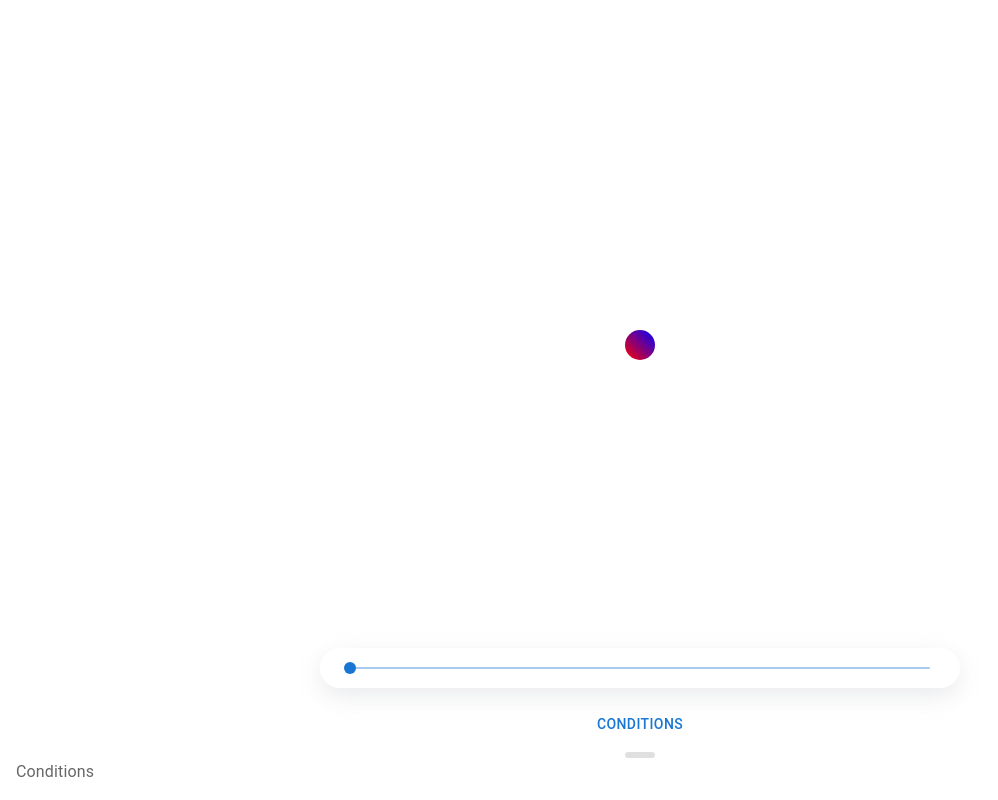
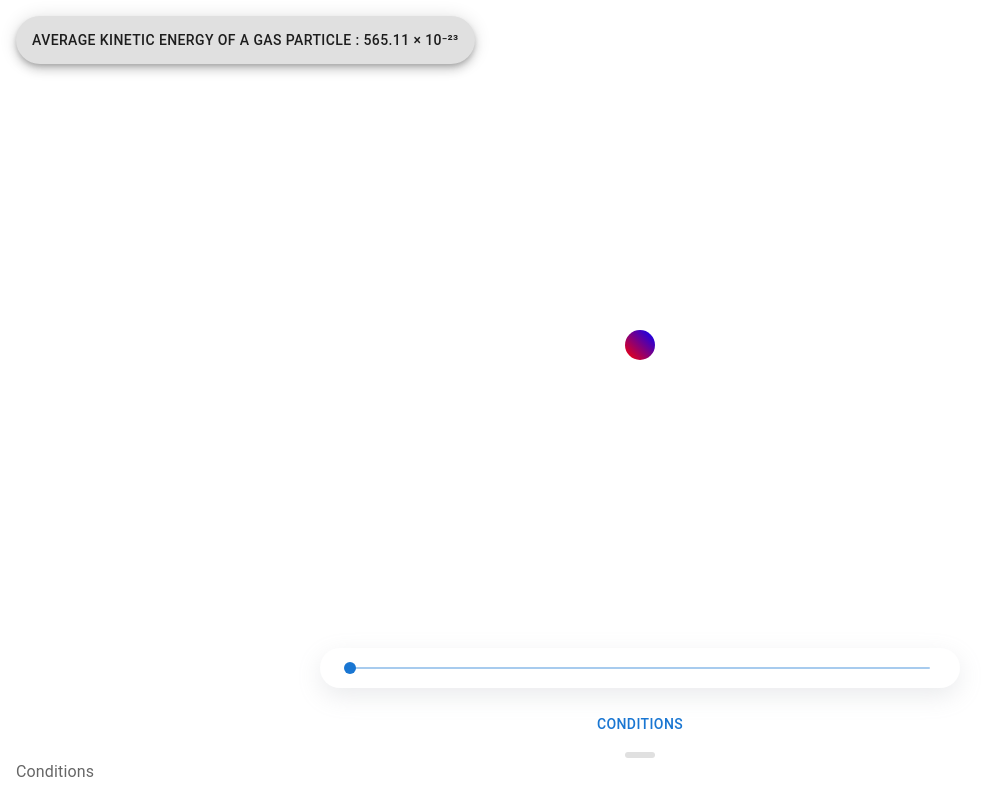
Before and after one commit to woohyunjng/PV-nRT, a React (Vite) app: page / in a window 1280 px wide. Shown: the whole page, without its empty margins (0-998 px from the left). Built offline with nearby package versions, Linux system fonts and the light colour scheme.

Commit message:
feat: kinetic energy

```diff
--- a/src/App.jsx
+++ b/src/App.jsx
@@ -1,6 +1,8 @@
 import React from "react";
 import { styled } from '@mui/material/styles';
 import Box from "@mui/material/Box";
+import Fab from "@mui/material/Fab";
+import Backdrop from "@mui/material/Backdrop";
 import Button from "@mui/material/Button";
 import Slider from "@mui/material/Slider";
 import Radio from "@mui/material/Radio";
@@ -40,6 +42,17 @@ const SliderContainer = styled(Box)(({ theme }) => ({
     },
 }));
 
+const StyledFab = styled(Fab)(({ theme }) => ({
+    position: "absolute",
+    top: 16,
+    left: 16,
+
+    [theme.breakpoints.down('md')]: {
+        width: "200px",
+        fontSize: "10px"
+    },
+}))
+
 class App extends React.Component {
     state = {
         values: {
@@ -66,7 +79,8 @@ class App extends React.Component {
 
         changed: false,
         mouseDown: false,
-        volume: 1
+        volume: 1,
+        open: false
     }
 
     range = {
@@ -144,7 +158,6 @@ class App extends React.Component {
                     x = e.changedTouches[0].clientX;
                     y = e.changedTouches[0].clientY;
                 }
-                console.log(x, y, "a")
                 this.ball.current.style.transform = `translate(${((this.state.ball.x + x) / 2 - this.state.ball.x) * 0.2}px, ${((this.state.ball.y + y) / 2 - this.state.ball.y) * 0.2}px)`
             }
         }
@@ -164,7 +177,7 @@ class App extends React.Component {
                 }
 
                 this.ball.current.style.transform = "translate(0px, 0px)";
-                this.setState({ mouseDown: false, ball: { ...this.state.ball, velocity: Math.sqrt((this.state.ball.x - x + 10) ** 2 + (this.state.ball.y - y + 10) ** 2) / 5, direction: Math.atan2(this.state.ball.y - y + 10, this.state.ball.x - x + 10) } });
+                this.setState({ mouseDown: false, ball: { ...this.state.ball, velocity: Math.sqrt((this.state.ball.x - x + 10) ** 2 + (this.state.ball.y - y + 10) ** 2) * Math.sqrt(this.state.values.temperature + 273) / 50, direction: Math.atan2(this.state.ball.y - y + 10, this.state.ball.x - x + 10) } });
                 setTimeout(this.moveBall.bind(this), 16);
             }
         }
@@ -222,6 +235,13 @@ class App extends React.Component {
                         }}
                     />
                 </SliderContainer>
+
+                <StyledFab
+                    variant="extended"
+                    onClick={() => this.setState({ open: true })}
+                >
+                    Average kinetic energy of a gas particle : {Math.round(207 * (this.state.values.temperature + 273)) / 100} × 10⁻²³
+                </StyledFab>
 
                 <SwipeableEdgeDrawer>
                     <Box sx={{ display: "flex", flexWrap: "wrap", justifyContent: "center" }}>
@@ -285,6 +305,15 @@ class App extends React.Component {
                         </Button>
                     </Box>
                 </SwipeableEdgeDrawer>
+
+                <Backdrop
+                    sx={{ color: '#fff', zIndex: (theme) => theme.zIndex.drawer + 1 }}
+                    open={this.state.open}
+                    onClick={() => this.setState({ open: !this.state.open })}
+                >
+                    PV = nRT <br />
+                    Ek = 3/2kT
+                </Backdrop>
             </>
         )
     }
```
